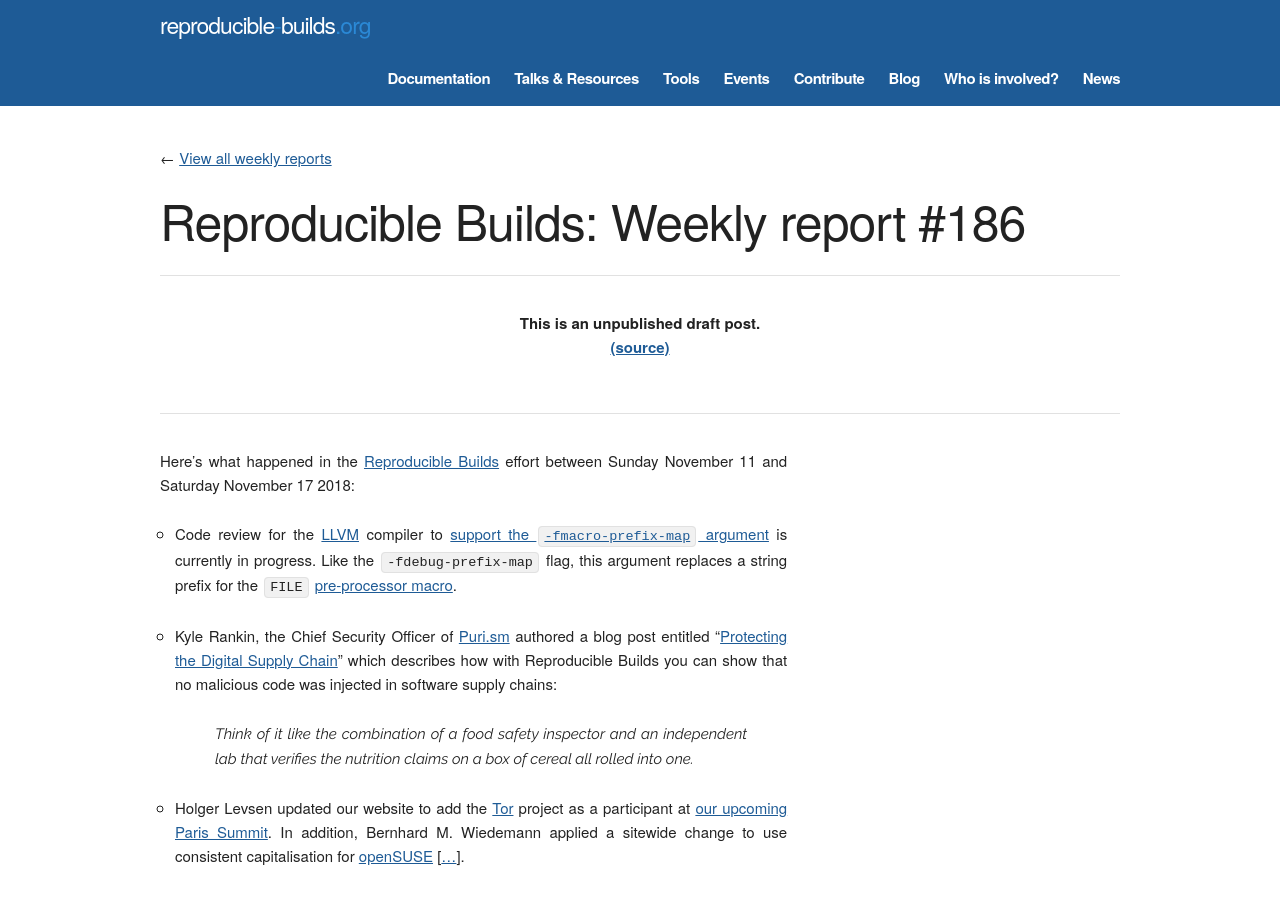
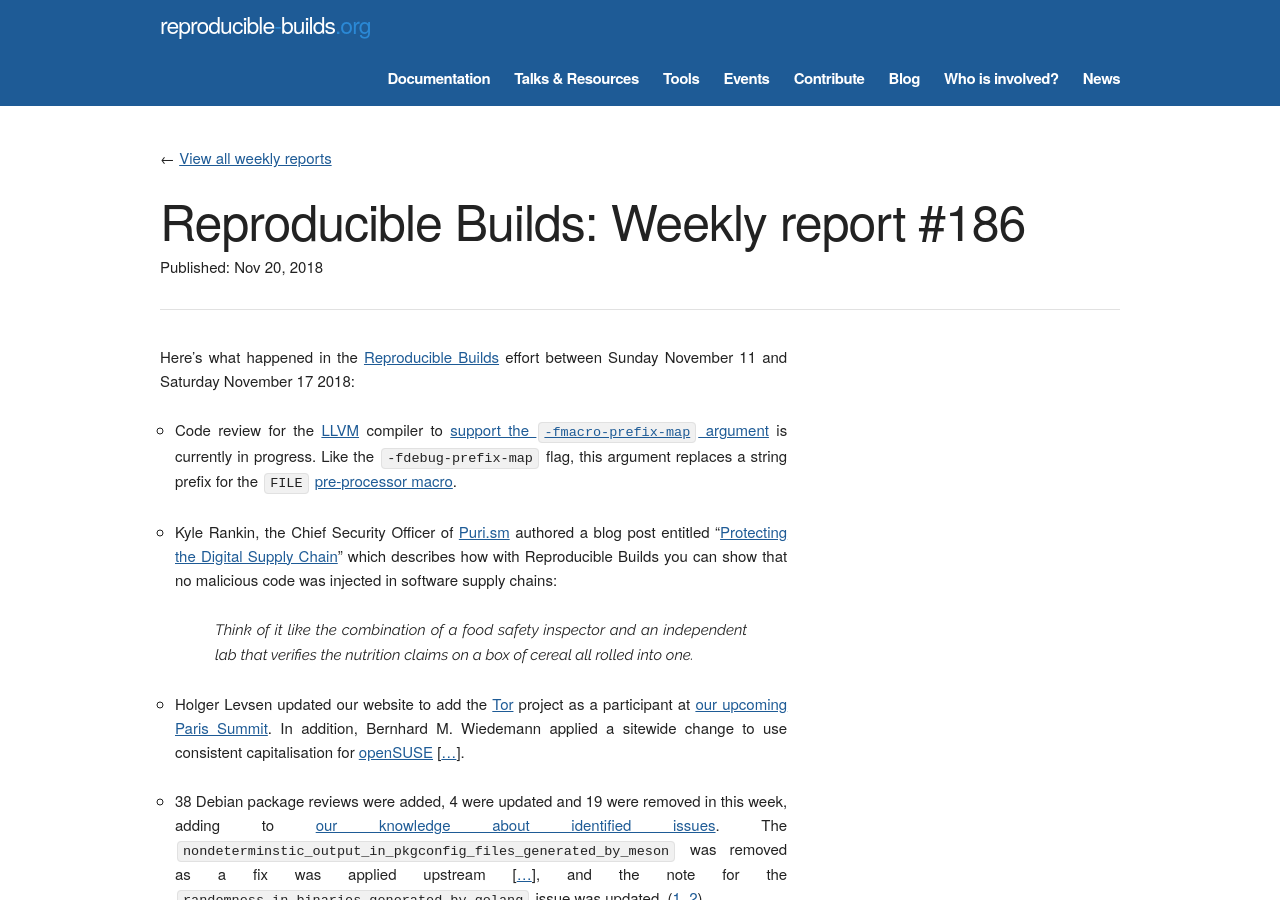
Before and after one commit to prototypefund/reproducible-website, a Jekyll site: the page built from _blog/posts/186.md, in a window 1280 px wide and 900 px high. Built offline with Jekyll 4.4.1, drawn with Linux system fonts in a browser that asks for light colours; some web fonts are replaced.

Commit message:
published as https://reproducible-builds.org/blog/posts/186/

```diff
--- a/_blog/posts/186.md
+++ b/_blog/posts/186.md
@@ -1,6 +1,7 @@
 ---
 layout: blog
 week: 186
+published: 2018-11-20 13:16:40
 ---
 
 Here's what happened in the [Reproducible Builds](https://reproducible-builds.org) effort between Sunday November 11 and Saturday November 17 2018:
```
